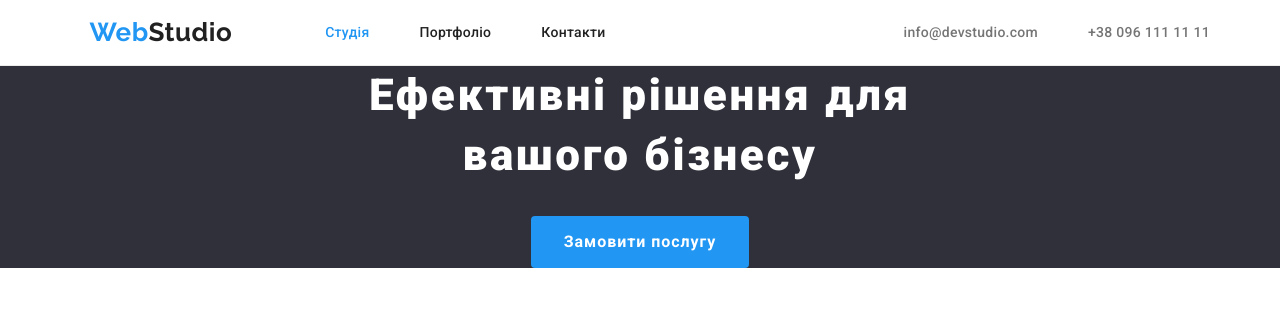
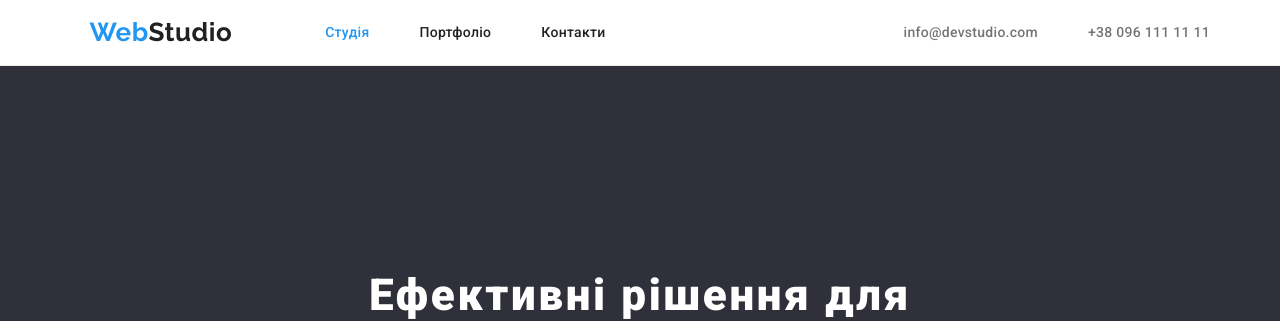
Before and after one commit to Nataliia-84/goit-markup-hw-03, a plain HTML site: page index.html in a window 1280 px wide. Shown: the top 321 px of the page. Drawn offline with nearby package versions, Linux system fonts and the light colour scheme.

Commit message:
секція hero добавила padding 200

```diff
--- a/css/styles.css
+++ b/css/styles.css
@@ -150,11 +150,12 @@ margin-left: auto;
 .section.hero{
    text-align: center;
    /* background-color: turquoise; */
-   /* padding-top: 200px; */
-   /* padding-bottom: 200px; */
+   padding-top: 200px;
+   padding-bottom: 200px;
    background-color: var(--color-bgd-one);
 
 }
+
 .conteiner.hero{
     display: block;
 
@@ -197,10 +198,12 @@ margin-left: auto;
     margin-top: 0;
     /* background-color: rgb(250, 246, 242); */
 }
-.main-name{
+.main-name {
     margin-top: 0;
     margin-bottom: 0;
     text-align: center;
+    visibility: hidden;
+
 
 }
 .conteiner.benefits{
```
